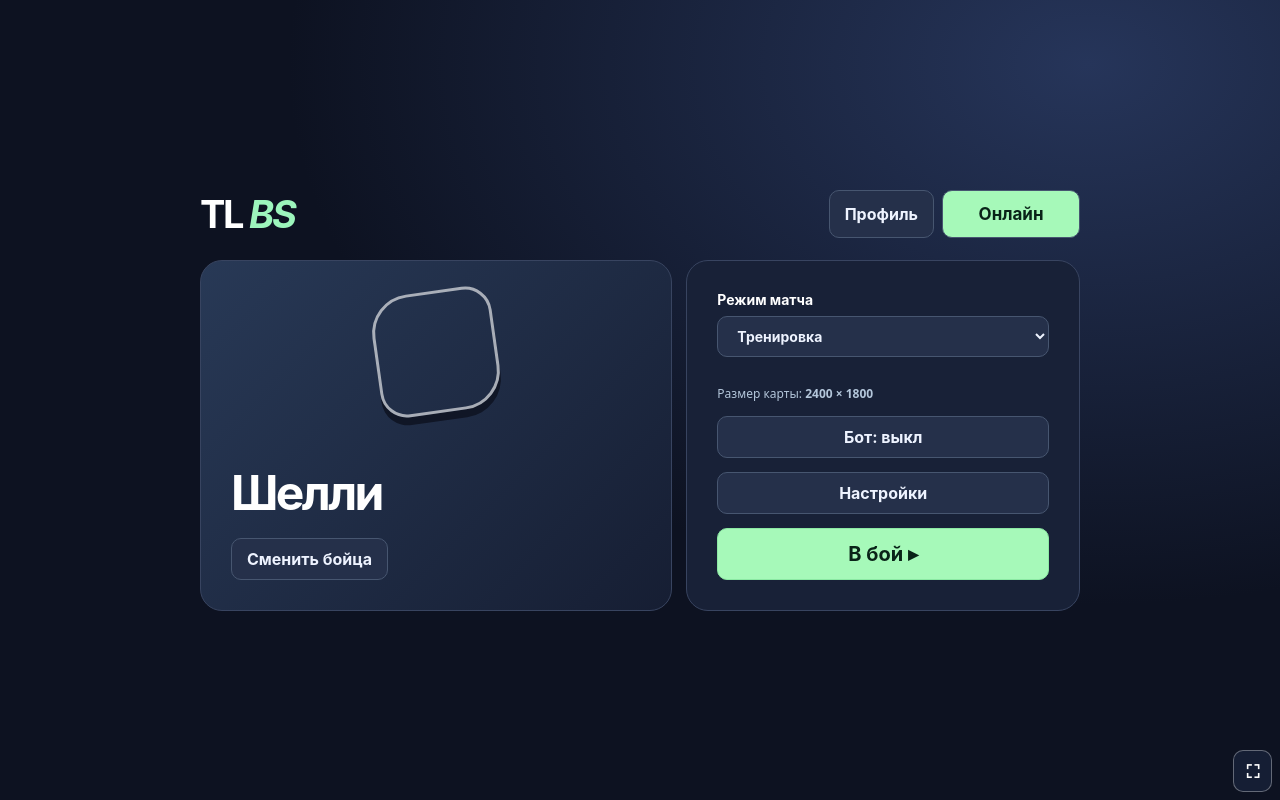
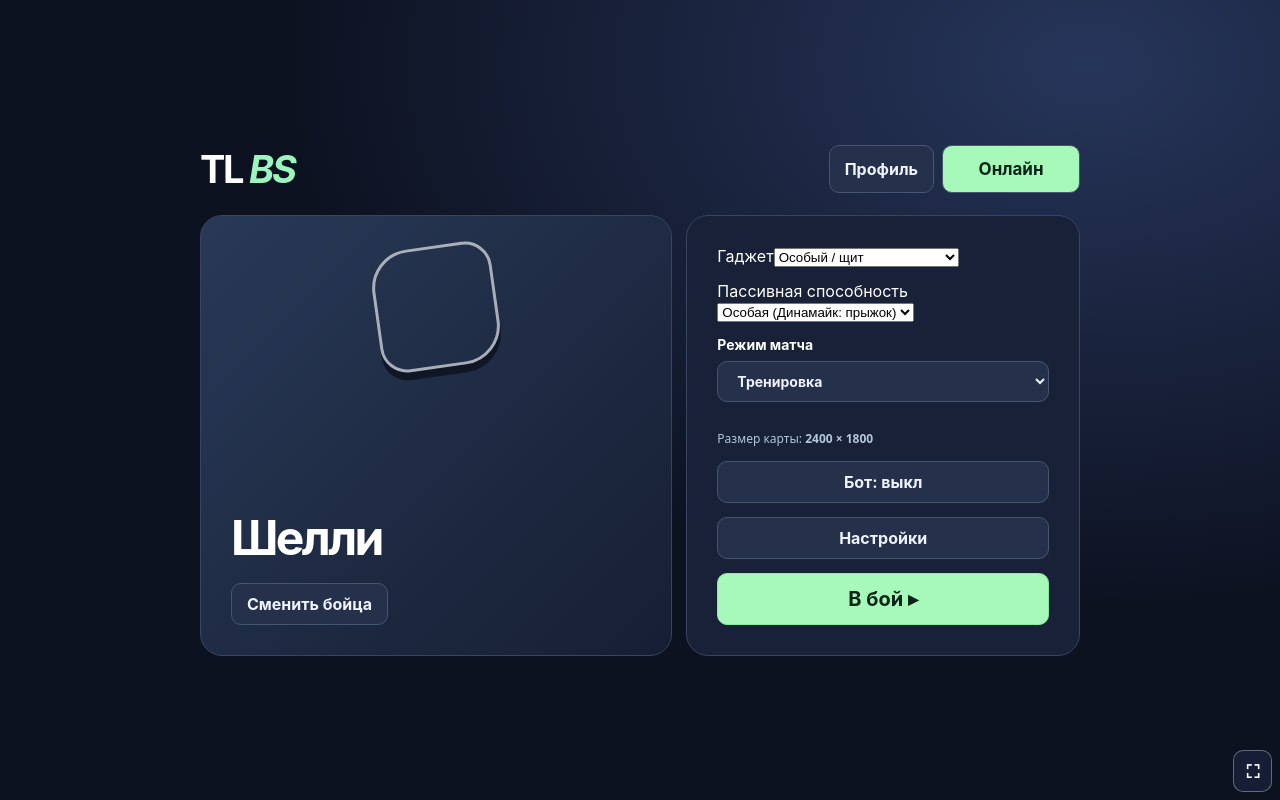
Before and after one commit to toolgool2021-coder/TL-BS-project, a plain HTML site: page index.html in a window 1280 px wide. Drawn offline with Linux system fonts and the light colour scheme.

Commit message:
Airborne immunity and selectable loadouts: index.html

```diff
--- a/index.html
+++ b/index.html
@@ -17,7 +17,7 @@
             <div class="fighter-info"><h2 id="active-name">Шелли</h2><p id="fighter-stats"></p>
             <button class="btn" onclick="changeScreen('brawlers')">Сменить бойца</button></div>
         </section>
-        <section class="match-panel"><label class="mode-label">Режим матча<select id="mode">
+        <section class="match-panel"><label>Гаджет<select id="gadget-choice"><option value="unique">Особый / щит</option><option value="heal">Восстановление здоровья</option></select></label><label>Пассивная способность<select id="passive-choice"><option value="unique">Особая (Динамайк: прыжок)</option><option value="reload">Быстрая перезарядка +10%</option></select></label><label class="mode-label">Режим матча<select id="mode">
             <option value="training">Тренировка</option><option value="skirmish">Бой с ботом</option>
             <option value="arms">Гонка вооружений</option><option value="duel">Дуэль · три бойца</option>
         </select></label><p id="mode-help"></p><p class="map-size-label">Размер карты: <b id="map-size">2400 × 1800</b></p>
```
